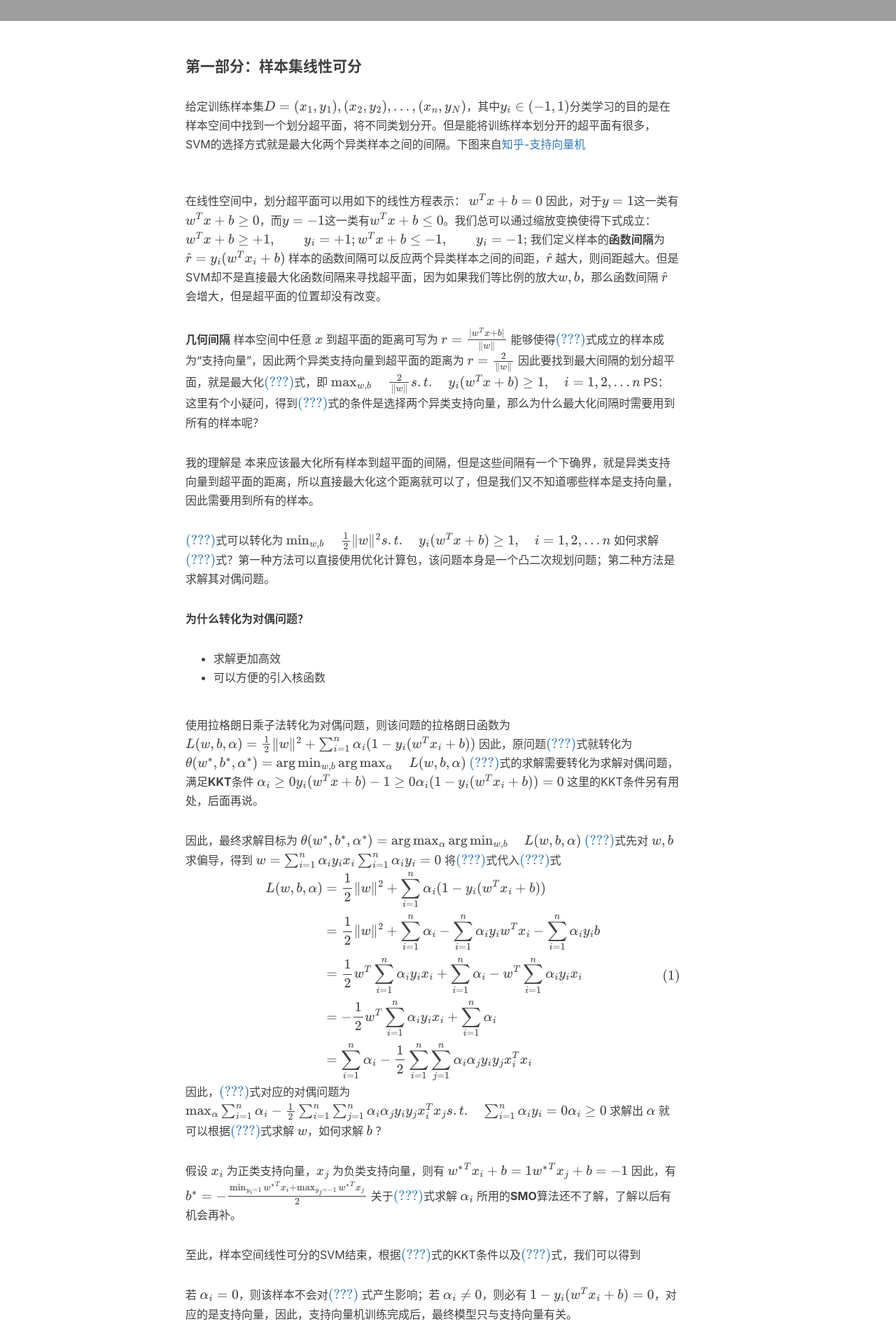
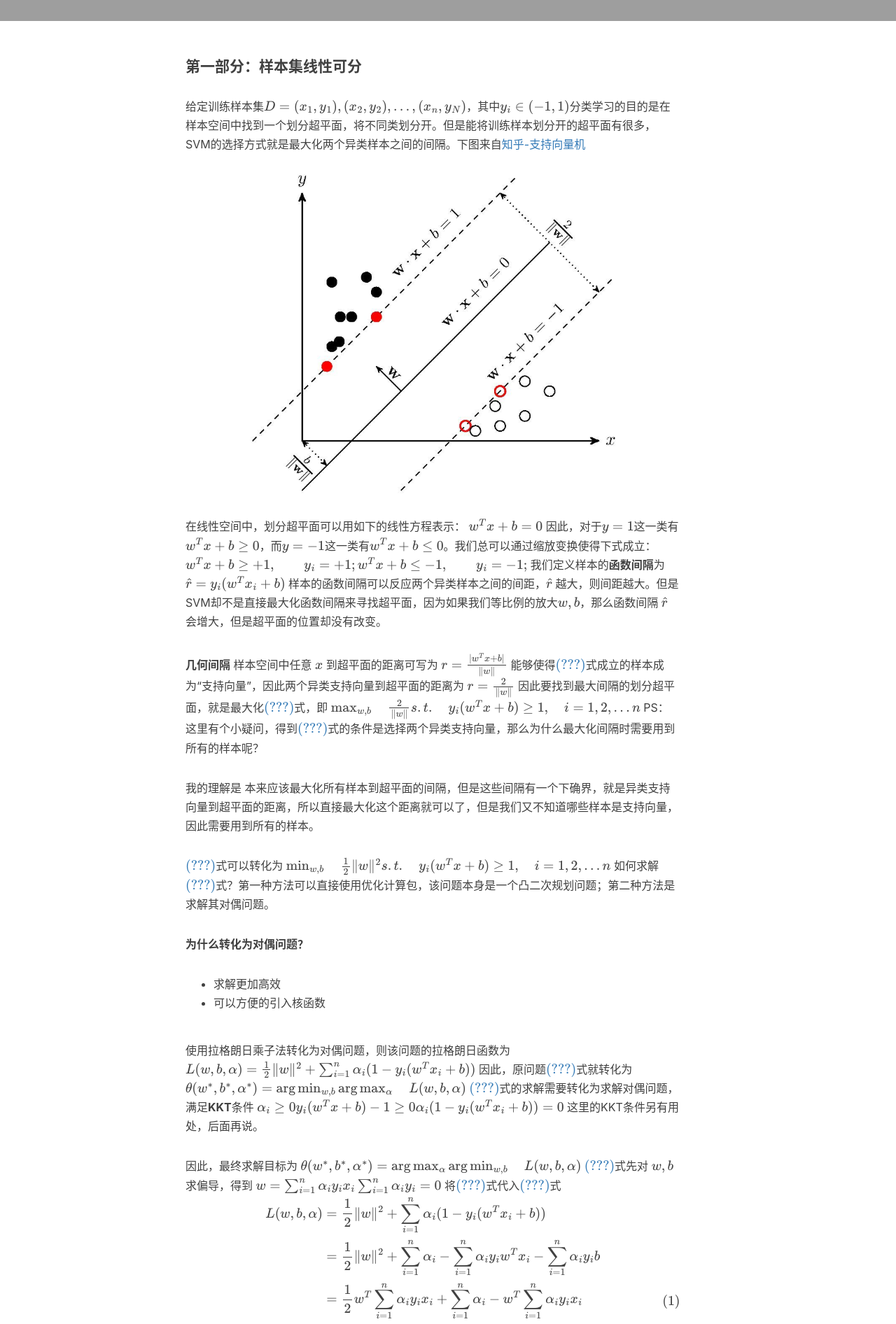
Before and after one commit to YangfeiLiu/YangfeiLiu.github.io, a Jekyll site: the page built from _posts/2020-05-25-SVM支持向量机的理解与推导.md, in a window 1280 px wide. Shown: the part 493-2385 px from the top of the page at 70% size. Built offline with Jekyll 4.4.1, drawn with Linux system fonts in a browser that asks for light colours; nearby versions of some CDN libraries; formulas are drawn with MathJax 3; comment, search, counter and statistics services are not loaded; grey boxes are pictures that could not be loaded.

Commit message:
Update 2020-05-25-SVM支持向量机的理解与推导.md

```diff
--- a/_posts/2020-05-25-SVM支持向量机的理解与推导.md
+++ b/_posts/2020-05-25-SVM支持向量机的理解与推导.md
@@ -10,7 +10,7 @@ tags:
 
 #### 第一部分：样本集线性可分
 
-给定训练样本集$D={(x_1,y_1),(x_2,y_2),...,(x_n,y_N)}$，其中$y_i\in{(-1, 1)}$分类学习的目的是在样本空间中找到一个划分超平面，将不同类划分开。但是能将训练样本划分开的超平面有很多，SVM的选择方式就是最大化两个异类样本之间的间隔。下图来自[知乎-支持向量机](https://zhuanlan.zhihu.com/p/31886934)![](/img/20200520/svm.png)
+给定训练样本集$D={(x_1,y_1),(x_2,y_2),...,(x_n,y_N)}$，其中$y_i\in{(-1, 1)}$分类学习的目的是在样本空间中找到一个划分超平面，将不同类划分开。但是能将训练样本划分开的超平面有很多，SVM的选择方式就是最大化两个异类样本之间的间隔。下图来自[知乎-支持向量机](https://zhuanlan.zhihu.com/p/31886934)![](/img/20200525/svm.png)
 
 在线性空间中，划分超平面可以用如下的线性方程表示：
 $$
```
